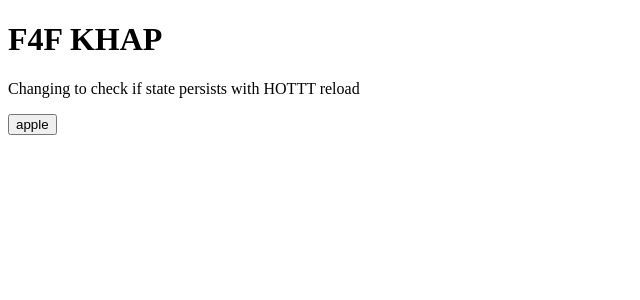
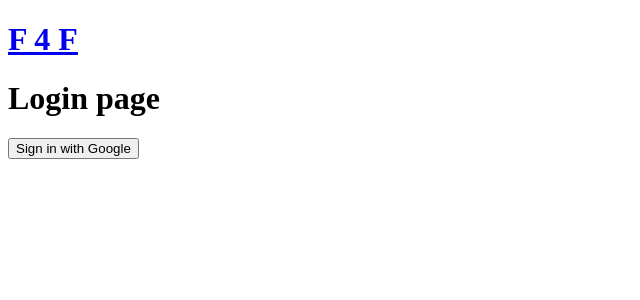
Before and after one commit to pmillspaugh/food4friends, a React app: page / in a window 1280 px wide. Shown: the top 300 px of the page, without its empty margins (0-640 px from the left). Built offline with nearby package versions, Linux system fonts and the light colour scheme; no server answers.

Commit message:
set up component hierarchy; add Google OAuth integration

```diff
--- a/client/src/components/App.js
+++ b/client/src/components/App.js
@@ -1,21 +1,37 @@
 import { hot } from 'react-hot-loader/root';
-import React, { useState, useEffect } from 'react';
+import React, { useState } from 'react';
+import { BrowserRouter as Router, Switch, Route, Link } from 'react-router-dom';
+import Login from './Login';
+import Feed from './Feed';
+import CreatePost from './CreatePost';
 
 const App = () => {
-  const [apple, setApple] = useState('apple');
-
-  useEffect(() => {
-    fetch('/api')
-      .then((res) => res.json())
-      .then((data) => console.log(data));
-  }, []);
+  // TODO: add necessary user fields
+  // TODO: refactor to context API
+  const [user, setUser] = useState({
+    loggedIn: false,
+    name: null,
+    posts: null,
+  });
 
   return (
-    <div>
-      <h1>F4F KHAP</h1>
-      <p>Changing to check if state persists with HOTTT reload </p>
-      <button onClick={() => setApple('banana')}>{apple}</button>
-    </div>
+    <Router>
+      {/* TODO: extract Header component */}
+      <header>
+        <h1>
+          <Link to='/'>F 4 F</Link>
+        </h1>
+        {user.loggedIn && <button>Log out</button>}
+      </header>
+      <Switch>
+        <Route path='/create-post'>
+          <CreatePost />
+        </Route>
+        <Route path='/'>
+          {user.loggedIn ? <Feed /> : <Login setUser={setUser} />}
+        </Route>
+      </Switch>
+    </Router>
   );
 };
 
--- /dev/null
+++ b/client/src/components/CreatePost.js
@@ -0,0 +1,12 @@
+import React from 'react';
+
+const CreatePost = () => {
+  return (
+    <article>
+      <h1>CreatePost page</h1>
+      <p>CreatePost stuff will go here</p>
+    </article>
+  );
+};
+
+export default CreatePost;
--- /dev/null
+++ b/client/src/components/Feed.js
@@ -0,0 +1,12 @@
+import React from 'react';
+
+const Feed = () => {
+  return (
+    <main>
+      <h1>Feed page</h1>
+      <p>Feed stuff will go here</p>
+    </main>
+  );
+};
+
+export default Feed;
--- /dev/null
+++ b/client/src/components/Login.js
@@ -0,0 +1,42 @@
+import React from 'react';
+
+const Login = ({ setUser }) => {
+  const handleSignInClick = () => {
+    window.gapi.load('auth2', () => {
+      window.gapi.auth2
+        .init({
+          client_id:
+            '145574284947-h6h200ppacfsrhhn9g6d9qf3gq2d2lma.apps.googleusercontent.com',
+        })
+        .then((googleAuth) => {
+          googleAuth
+            .signIn()
+            .then((googleUser) => {
+              console.log({ googleUser });
+              const authToken = googleUser.getAuthResponse().id_token;
+              // TODO: send googleUser to server, then send back user object from database
+              // fetch('/api/login', {
+              //   method: 'POST',
+              //   headers: {
+              //     'Content-Type': 'application/json',
+              //   },
+              //   body: JSON.stringify(googleUser),
+              // });
+              // TODO: once user object is received from database, pass user object as argument to setUser
+              // TODO: set some user id in local storage or ssid cookie
+              setUser({ loggedIn: true });
+            })
+            .catch(({ error }) => console.log({ error }));
+        });
+    });
+  };
+
+  return (
+    <main>
+      <h1>Login page</h1>
+      <button onClick={handleSignInClick}>Sign in with Google</button>
+    </main>
+  );
+};
+
+export default Login;
```
Also changed, not shown: client/src/components/Post.js (added, +12 -0 lines).
